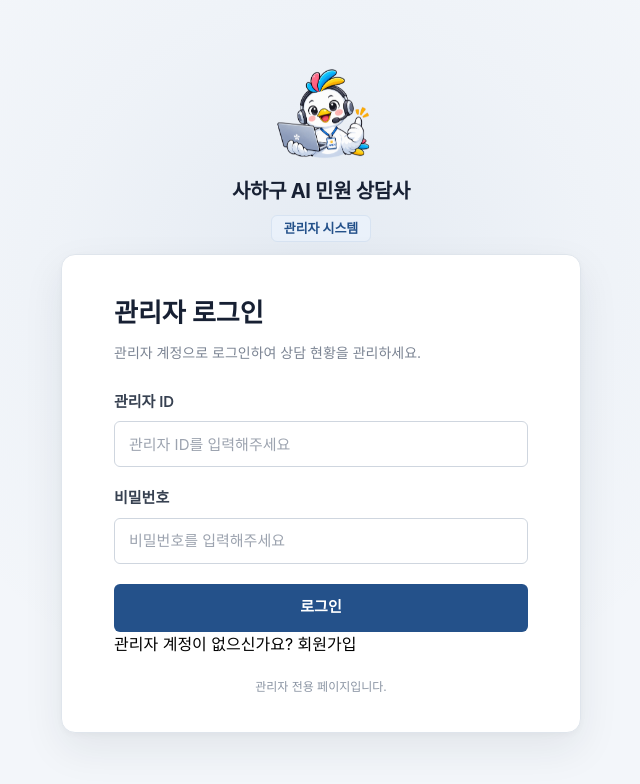
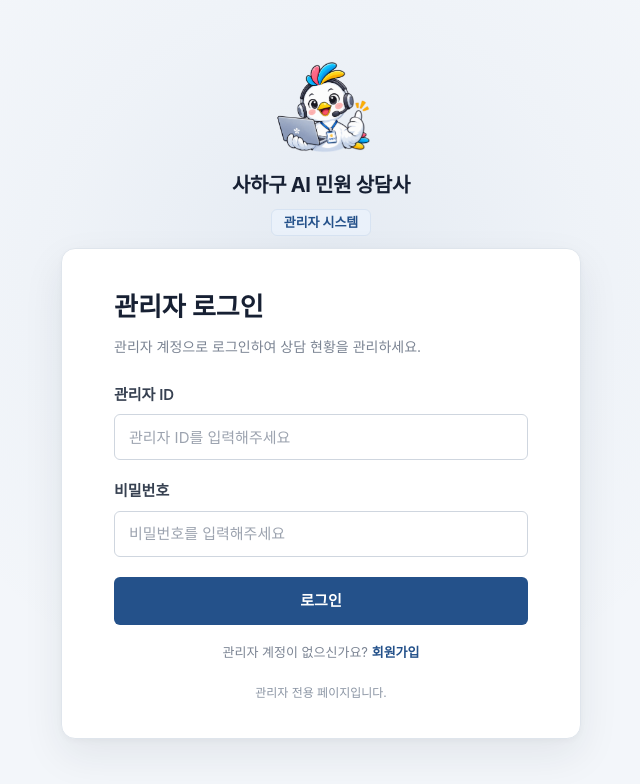
Before and after one commit to dainkim621/Saha_AI_Counselor, a React (Vite) app in the folder frontend/: page /admin/login in a window 1280 px wide. Shown: the top 784 px of the page, without its empty margins (319-959 px from the left). Built offline with nearby package versions, Linux system fonts and the light colour scheme.

Commit message:
style: 관리자 로그인 및 회원가입 링크 스타일 추가

```diff
--- a/frontend/src/styles/AdminLogin.css
+++ b/frontend/src/styles/AdminLogin.css
@@ -225,6 +225,27 @@
   cursor: not-allowed;
 }
 
+/* 로그인 / 회원가입 이동 안내 */
+.admin-login-signup {
+  margin: 18px 0 0;
+
+  color: #7b8493;
+  font-size: 13px;
+  text-align: center;
+}
+
+/* 로그인 / 회원가입 이동 링크 */
+.admin-login-signup a {
+  color: #24518a;
+  font-weight: 600;
+  text-decoration: none;
+}
+
+/* 로그인 / 회원가입 이동 링크 마우스 오버 */
+.admin-login-signup a:hover {
+  text-decoration: underline;
+}
+
 /* 카드 하단 안내 */
 .admin-login-notice {
   margin: 22px 0 0;
```
